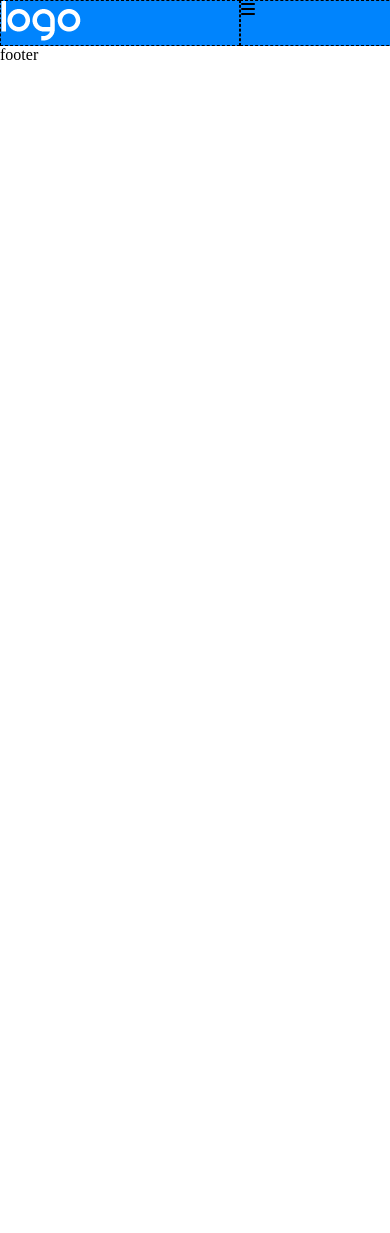
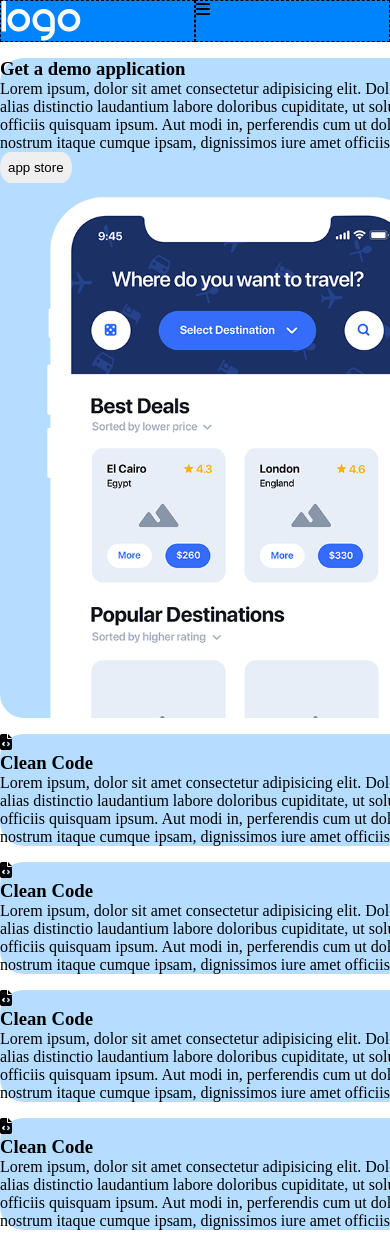
Before and after one commit to Andreapiani95/htmlcss-responsive-layout, a plain HTML site: page index.html in a window 390 px wide. Shown: the top 1233 px of the page. Before the commit the page ends 844 px from the top, so only its background shows below. Drawn offline with Linux system fonts and the light colour scheme.

Commit message:
Media Query Header completata

```diff
--- a/css/general.css
+++ b/css/general.css
@@ -14,5 +14,21 @@ GENERAL
 }
 
 img{
+    display: block;
     max-width: 100%;
 }
+
+li{
+    list-style: none;
+    display: inline-block;
+}
+
+a{
+    text-decoration: none;
+}
+
+button{
+    border: none;
+    padding: 0.5rem;
+    border-radius: 15% / 50%;
+}
--- a/css/style.css
+++ b/css/style.css
@@ -5,6 +5,7 @@
  --fourth-color: #F2BB6B;
  --fifth-color: #333333;
 }
+
 
 /*
 
@@ -33,21 +34,68 @@ footer
 debug
 
 */
-.container{
-    max-width: 480px;
-}
 
 header{
-    width: 480px;
     background-color: var(--first-color);
     margin: auto;
 }
 
+main{
+    background-color: white;
+}
+
 .flex-header{
-    width: 480px;
+    margin-bottom: 1rem;
 }
 
 .column-header{
     border: 1px dashed black;
     width: 50%;
 }
+
+.flex-1{
+    flex-wrap: wrap;
+    width: 480px;
+}
+
+/* ricorda di correggere il margin-bottom per tablet e desktop se necessario */
+
+.column-1{
+    background-color: var(--second-color);
+    border-radius: 1.5rem;
+    min-height: 100px;
+    width: 100%;
+    margin-bottom: 1rem;
+}
+
+
+
+
+
+
+/*
+
+MEDIA QUERY
+
+*/
+
+/*
+
+TABLET
+
+*/
+
+@media screen and (min-width: 768px) {
+
+}
+
+/*
+
+DESKTOP
+
+*/
+
+@media screen and (min-width: 992px) {
+    .column-header:nth-of-type(2){display: none;}
+    .column-header:last-of-type{display: block;}
+}
--- a/index.html
+++ b/index.html
@@ -1,5 +1,6 @@
 <!DOCTYPE html>
 <html lang="en">
+
 <head>
     <meta charset="UTF-8">
     <meta http-equiv="X-UA-Compatible" content="IE=edge">
@@ -34,7 +35,13 @@
             </div>
 
             <div class="column-header">
-
+                <ul>
+                    <li><a href="">Planning</a></li>
+                    <li><a href="">Testimonials</a></li>
+                    <li><a href="">Features</a></li>
+                    <li><a href="">About Us</a></li>
+                    <li><a href=""><button>Get Started</button></a></li>
+                </ul>
             </div>
         </div>
 
@@ -43,7 +50,59 @@
     <!--Main diviso in 6 sezioni-->
     <main>
 
-            <div>
+        <!--Prima sezione del main: un flex con 5 colonne di larghezza uguale su mobile e nelle versione di tablet e desktop vengono ridimensionate su 2 file-->
+        <div class="flex flex-1">
+
+
+            <div class="column-1">
+                <h3>
+                    Get a demo application
+                </h3>
+                <p>
+                    Lorem ipsum, dolor sit amet consectetur adipisicing elit. Dolorum minima alias distinctio laudantium
+                    labore doloribus cupiditate, ut soluta eum eaque officiis quisquam ipsum. Aut modi in, perferendis
+                    cum ut dolor dolore nostrum itaque cumque ipsam, dignissimos iure amet officiis ducimus.
+                </p>
+                <a href=""><button>app store</button></a>
+                <img src="img/phone.png" alt="">
+            </div>
+
+            <div class="column-1">
+                <div><i class="fa-solid fa-file-code"></i></div>
+                <h3>Clean Code</h3>
+                <p>
+                    Lorem ipsum, dolor sit amet consectetur adipisicing elit. Dolorum minima alias distinctio laudantium
+                    labore doloribus cupiditate, ut soluta eum eaque officiis quisquam ipsum. Aut modi in, perferendis
+                    cum ut dolor dolore nostrum itaque cumque ipsam, dignissimos iure amet officiis ducimus.
+                </p>
+            </div>
+            <div class="column-1">
+                <div><i class="fa-solid fa-file-code"></i></div>
+                <h3>Clean Code</h3>
+                <p>
+                    Lorem ipsum, dolor sit amet consectetur adipisicing elit. Dolorum minima alias distinctio laudantium
+                    labore doloribus cupiditate, ut soluta eum eaque officiis quisquam ipsum. Aut modi in, perferendis
+                    cum ut dolor dolore nostrum itaque cumque ipsam, dignissimos iure amet officiis ducimus.
+                </p>
+            </div>
+            <div class="column-1">
+                <div><i class="fa-solid fa-file-code"></i></div>
+                <h3>Clean Code</h3>
+                <p>
+                    Lorem ipsum, dolor sit amet consectetur adipisicing elit. Dolorum minima alias distinctio laudantium
+                    labore doloribus cupiditate, ut soluta eum eaque officiis quisquam ipsum. Aut modi in, perferendis
+                    cum ut dolor dolore nostrum itaque cumque ipsam, dignissimos iure amet officiis ducimus.
+                </p>
+            </div>
+            <div class="column-1">
+                <div><i class="fa-solid fa-file-code"></i></div>
+                <h3>Clean Code</h3>
+                <p>
+                    Lorem ipsum, dolor sit amet consectetur adipisicing elit. Dolorum minima alias distinctio laudantium
+                    labore doloribus cupiditate, ut soluta eum eaque officiis quisquam ipsum. Aut modi in, perferendis
+                    cum ut dolor dolore nostrum itaque cumque ipsam, dignissimos iure amet officiis ducimus.
+                </p>
+            </div>
 
         </div>
         <div>
```
Lines whose indentation alone changed are shown as unchanged.
